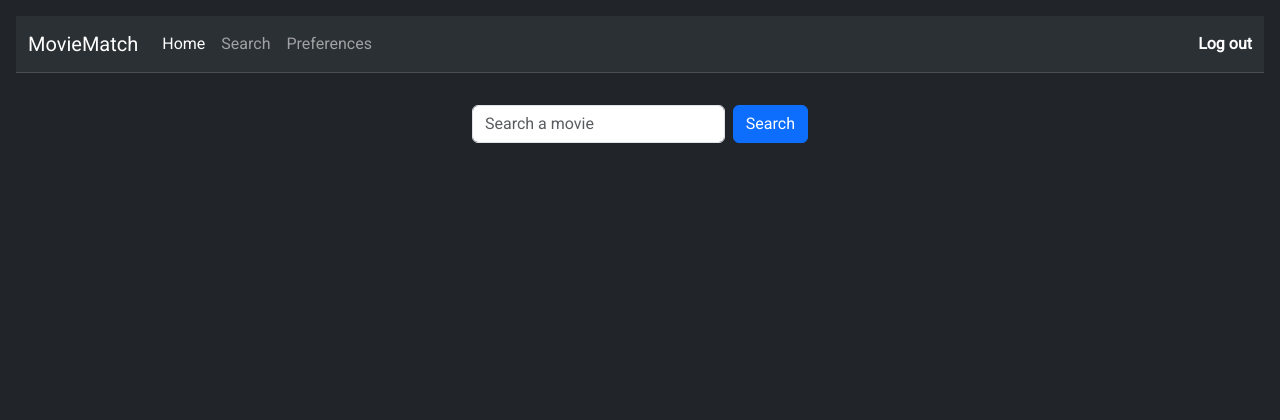
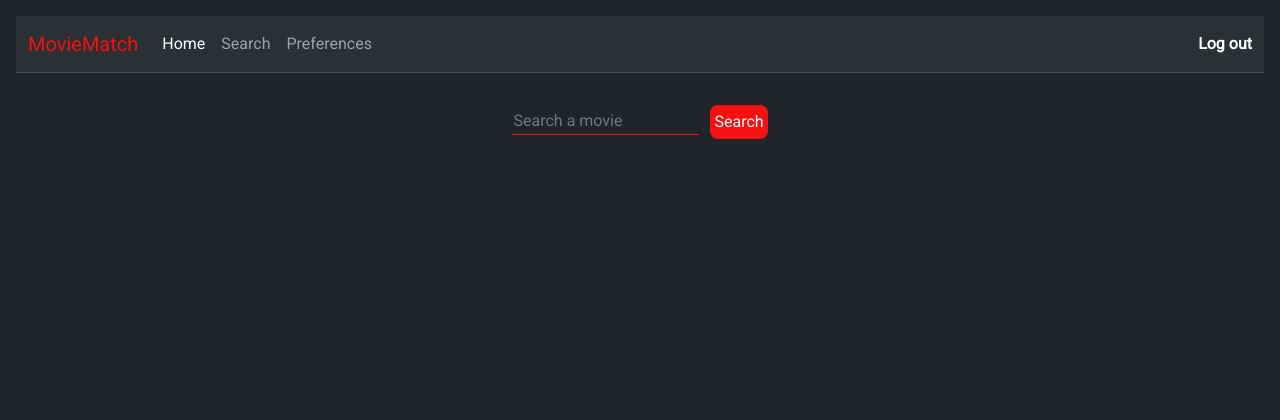
Before and after one commit to Osigelialex/MovieMatch, a Flask app: page /search in a window 1280 px wide. Shown: the top 420 px of the page. Run offline with Flask 3, Linux system fonts and the light colour scheme.

Commit message:
Style update

```diff
--- a/app.py
+++ b/app.py
@@ -6,6 +6,8 @@ load_dotenv()
 
 
 app = Flask(__name__)
+
+API_KEY = os.getenv('API_KEY')
 
 @app.route('/', strict_slashes=False)
 def login():
@@ -26,9 +28,9 @@ def home():
 def search():
     """show page for movie search"""
     if request.method == 'POST':
-        user_search = request.form.get('search')
+        user_search = request.form.get('search').strip()
         try:
-            response = omdb.request(t=user_search, apikey='a7a81366')
+            response = omdb.request(t=user_search, apikey=API_KEY)
             data = response.json()
             return render_template('search.html', data=data)
         except Exception:
--- a/static/search.css
+++ b/static/search.css
@@ -2,9 +2,22 @@
   display: flex;
   justify-content: center;
   align-items: center;
-  gap: 0.5rem;
+  gap: 0.7rem;
 }
 
-.filter {
-  border-radius: 60%;
+.search-btn {
+  background-color: rgb(243, 17, 17);
+  color: white;
+  padding: .3em;
+  border: none;
+  border-radius: .5rem;
+  outline: none;
 }
+
+input[type='text'] {
+  background-color: transparent;
+  border: none;
+  border-bottom: 1px solid rgb(243, 17, 17);
+  color: white;
+  outline: none;
+}
--- a/templates/layout.html
+++ b/templates/layout.html
@@ -15,7 +15,7 @@
   <header>
     <nav class="navbar navbar-expand-lg bg-body-tertiary navbar bg-dark border-bottom border-bottom-dark" data-bs-theme="dark">
       <div class="container-fluid">
-        <a class="navbar-brand" href="#">MovieMatch</a>
+        <a class="navbar-brand" href="#" style="color: rgb(243, 17, 17)">MovieMatch</a>
         <button class="navbar-toggler" type="button" data-bs-toggle="collapse" data-bs-target="#navbarText" aria-controls="navbarText" aria-expanded="false" aria-label="Toggle navigation">
           <span class="navbar-toggler-icon"></span>
         </button>
--- a/templates/login.html
+++ b/templates/login.html
@@ -12,7 +12,7 @@
   <main>
     <div class="container">
       <form action = "{{ url_for('home')}}" class="position-absolute top-50 start-50 translate-middle">
-        <h3 class="mb-4 text-center">Login</h3>
+        <h3 class="mb-4 text-center" style="color:rgb(243, 17, 17)">MovieMatch</h3>
         <div class="mb-3">
           <strong><label for="exampleInputEmail1" class="form-label">Email address</label></strong>
           <input type="email" class="form-control" id="exampleInputEmail1" aria-describedby="emailHelp">
@@ -26,8 +26,8 @@
           <input type="checkbox" class="form-check-input" id="exampleCheck1">
           <label class="form-check-label" for="exampleCheck1">Remember me</label>
         </div>
-        <button type="submit" class="btn btn-primary">Submit</button>
-        <p class="mt-4">Not signed up yet? Sign up <a href="{{ url_for('register') }}">here</a></p>
+        <button type="submit" class="submit">Submit</button>
+        <p class="mt-4">Not signed up yet? Sign up <a href="{{ url_for('register') }}" style="color: rgb(243, 17, 17)">here</a></p>
       </form>
     </div>
   </main>
--- a/templates/register.html
+++ b/templates/register.html
@@ -12,7 +12,7 @@
   <main>
     <div class="container">
       <form action = "{{ url_for('home')}}" class="position-absolute top-50 start-50 translate-middle">
-        <h3 class="mb-4 text-center">Register</h3>
+        <h3 class="mb-4 text-center" style="color: rgb(243, 17, 17);">Register</h3>
         <div class="mb-3">
           <strong><label for="exampleInputEmail1" class="form-label">Email address</label></strong>
           <input type="email" class="form-control" id="exampleInputEmail1" aria-describedby="emailHelp">
@@ -26,8 +26,8 @@
           <input type="checkbox" class="form-check-input" id="exampleCheck1">
           <label class="form-check-label" for="exampleCheck1">Email me daily Recommendations?</label>
         </div>
-        <button type="submit" class="btn btn-primary">Submit</button>
-        <p class="mt-4">Already signed up? Sign in <a href="{{ url_for('login') }}">here</a></p>
+        <button type="submit" class="submit">Submit</button>
+        <p class="mt-4">Already signed up? Sign in <a href="{{ url_for('login') }}" style="color: rgb(243, 17, 17)">here</a></p>
       </form>
     </div>
   </main>
--- a/templates/search.html
+++ b/templates/search.html
@@ -13,8 +13,8 @@ Search
   <div class="row height d-flex justify-content-center align-items-center">
     <div class="col-md-8">
       <form class='search mb-5' action="{{ url_for('search') }}" method="post">
-        <input type="text" name='search' class="form-control" placeholder="Search a movie">
-        <button class="btn btn-primary">Search</button>
+        <input type="text" name='search' placeholder="Search a movie">
+        <button class="search-btn">Search</button>
       </form>
     </div>
   </div>
```
Also changed, not shown: static/login.css (+10 -0 lines).
